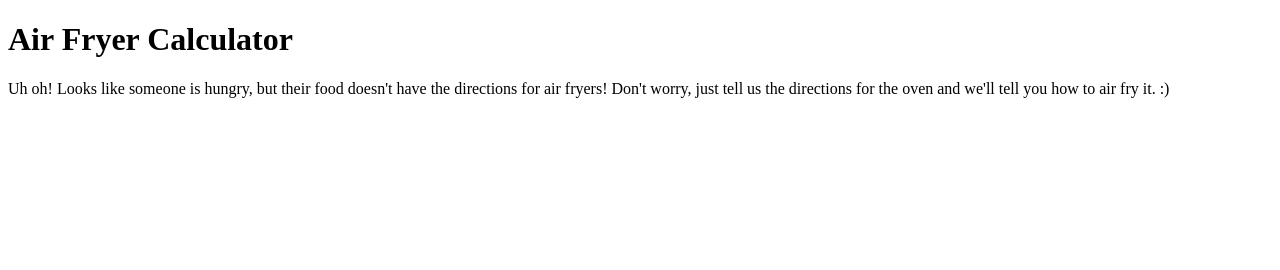
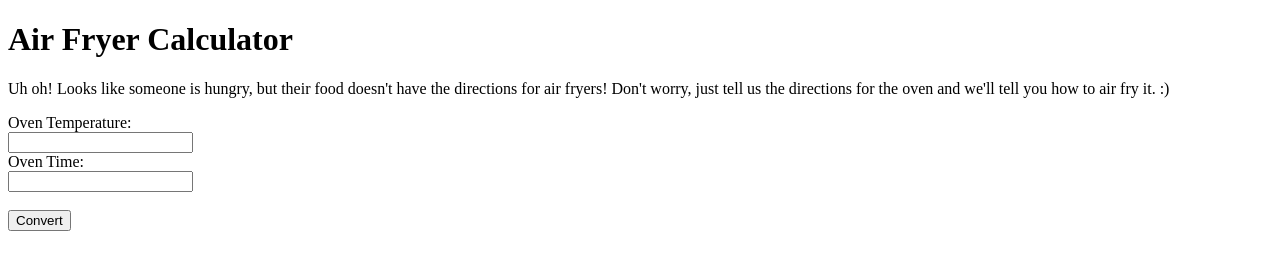
Before and after one commit to hamoodhabibi235/fantastic-octo-train, a plain HTML site: page index.html in a window 1280 px wide. Drawn offline with Linux system fonts and the light colour scheme.

Commit message:
Update index.html

```diff
--- a/index.html
+++ b/index.html
@@ -12,5 +12,12 @@
   <p>Uh oh! Looks like someone is hungry, but their food doesn't have the directions for air fryers! Don't worry, just tell us the directions for the oven and we'll tell you how to air fry it. :)</p>
   <script src="script.js"></script>
 </body>
+  <form action="/action_page.php" target="_blank">
+    <label for="otemp">Oven Temperature:</label><br>
+    <input type="text" id="otemp" name="otemp"><br>
+    <label for="otime">Oven Time:</label><br>
+    <input type="text" id="otime" name="otime"><br><br>
+    <input type="submit" value="Convert">
+  </form>
 
 </html>
```
